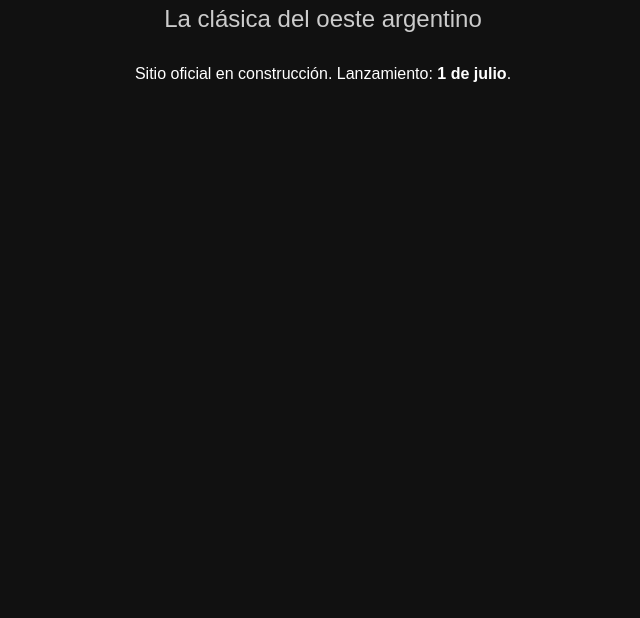
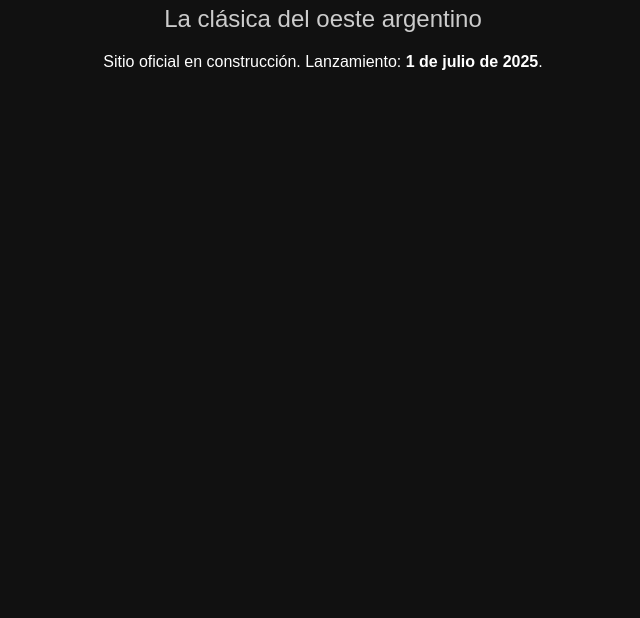
Before and after one commit to yayirove/la-doble-bragado-web, an Astro site: page / in a window 1280 px wide. Shown: the part 182-800 px from the top of the page, without its empty margins (317-957 px from the left). Built offline with nearby package versions, Linux system fonts and the light colour scheme; Astro itself is replaced by a stand-in of ours.

Commit message:
chore: trigger Netlify rebuild

```diff
--- a/src/pages/index.astro
+++ b/src/pages/index.astro
@@ -10,6 +10,7 @@
   <body style="margin: 0; font-family: sans-serif; background: #111; color: #fff; text-align: center; padding: 5rem 1rem;">
     <h1 style="font-size: 3rem; margin-bottom: 1rem;">La Doble Bragado</h1>
     <h2 style="font-weight: normal; font-size: 1.5rem; color: #ccc;">La clásica del oeste argentino</h2>
-    <p style="margin-top: 2rem;">Sitio oficial en construcción. Lanzamiento: <strong>1 de julio</strong>.</p>
+    <p>Sitio oficial en construcción. Lanzamiento: <strong>1 de julio de 2025</strong>.</p>
+
   </body>
 </html>
```
